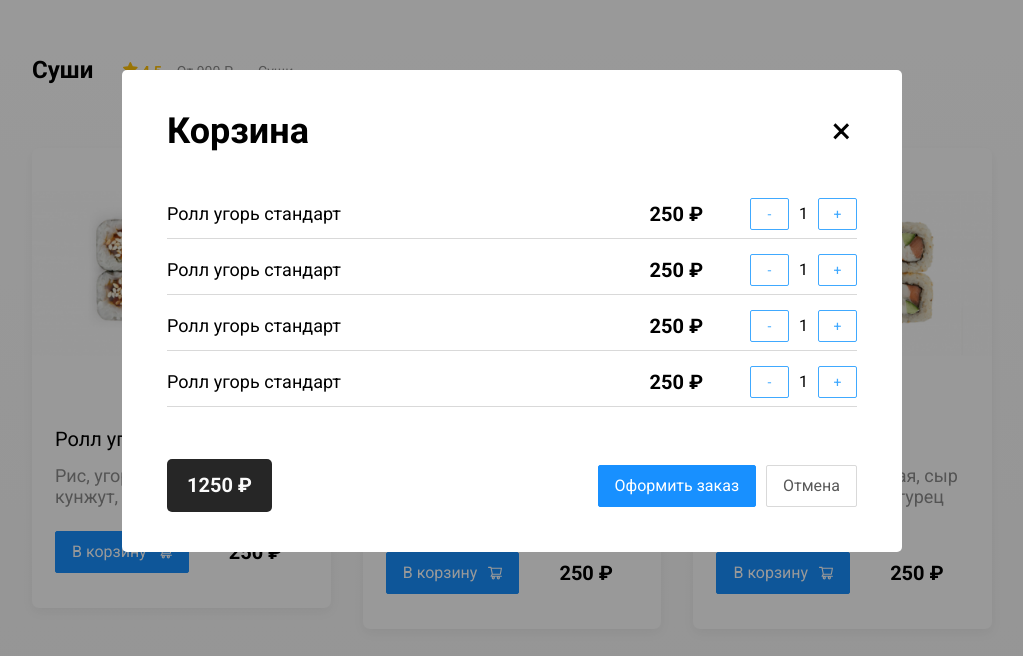
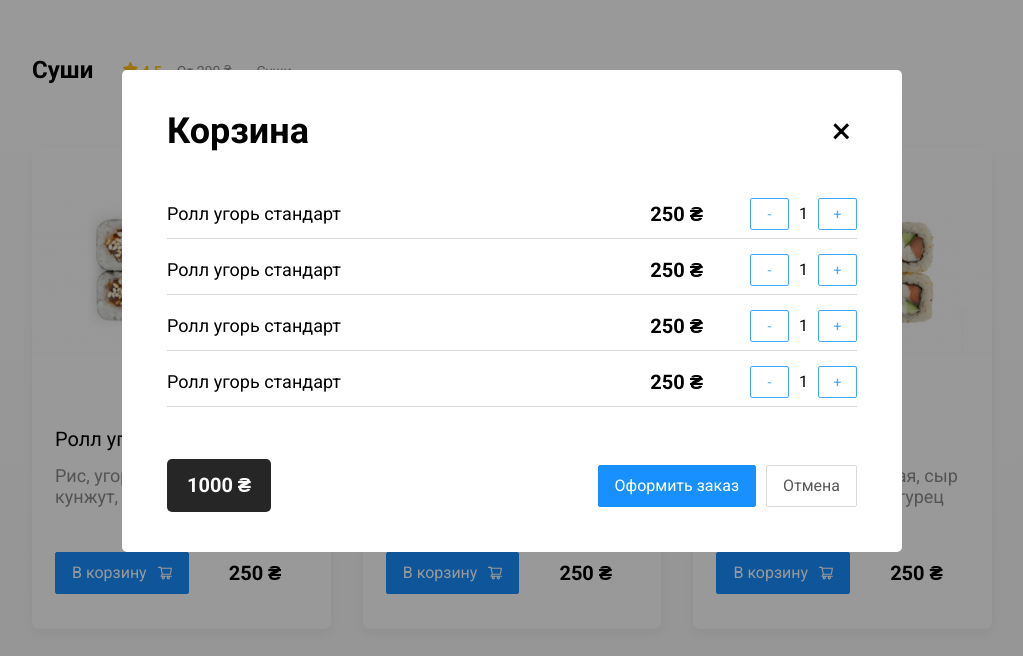
Before and after one commit to iTosia/delivery_food, a plain HTML site: page restaurant.html in a window 1280 px wide. Both pictures are taken after a click on the button "Корзина". Shown: the part 89-745 px from the top of the page, without its empty margins (128-1151 px from the left). Drawn offline with Linux system fonts and the light colour scheme.

Commit message:
No mistake

```diff
--- a/restaurant.html
+++ b/restaurant.html
@@ -36,7 +36,7 @@
                     <h2 class="section-title">Суши</h2>
                     <div class="card-info">
                         <div class="rating"><img src="img/star.svg" alt="rating"> 4.5</div>
-                        <div class="price">От 900 ₽</div>
+                        <div class="price">От 200 ₴</div>
                         <div class="category">Суши</div>
                     </div>
                 </div>
@@ -48,14 +48,14 @@
                                 <h3 class="card-title-reg">Ролл угорь стандарт</h3>
                             </div>
                             <div class="card-info">
-                                <div class="ingredients">Рис, угорь, соус унаги, кунжут, водоросли нори.</div>
+                                <div class="ingredients">Рис, угорь, соус унаги, кунжут, водоросли нори. <br><br> </div>
                             </div>
                             <div class="card-buttons">
                                 <button class="button button-primary">
                                     <span class="button-card-text">В корзину</span>
                                     <img src="img/shopping-cart-white.svg" alt="shopping-cart-white" class="button-card-image">
                                 </button>
-                                <strong class="card-price-bold">250 ₽</strong>
+                                <strong class="card-price-bold">250 ₴</strong>
                             </div>
                         </div>
                     </div>
@@ -73,7 +73,7 @@
                                     <span class="button-card-text">В корзину</span>
                                     <img src="img/shopping-cart-white.svg" alt="shopping-cart-white" class="button-card-image">
                                 </button>
-                                <strong class="card-price-bold">250 ₽</strong>
+                                <strong class="card-price-bold">250 ₴</strong>
                             </div>
                         </div>
                     </div>
@@ -91,7 +91,7 @@
                                     <span class="button-card-text">В корзину</span>
                                     <img src="img/shopping-cart-white.svg" alt="shopping-cart-white" class="button-card-image">
                                 </button>
-                                <strong class="card-price-bold">250 ₽</strong>
+                                <strong class="card-price-bold">250 ₴</strong>
                             </div>
                         </div>
                     </div>
@@ -109,7 +109,7 @@
                                     <span class="button-card-text">В корзину</span>
                                     <img src="img/shopping-cart-white.svg" alt="shopping-cart-white" class="button-card-image">
                                 </button>
-                                <strong class="card-price-bold">250 ₽</strong>
+                                <strong class="card-price-bold">250 ₴</strong>
                             </div>
                         </div>
                     </div>
@@ -127,7 +127,7 @@
                                     <span class="button-card-text">В корзину</span>
                                     <img src="img/shopping-cart-white.svg" alt="shopping-cart-white" class="button-card-image">
                                 </button>
-                                <strong class="card-price-bold">250 ₽</strong>
+                                <strong class="card-price-bold">250 ₴</strong>
                             </div>
                         </div>
                     </div>
@@ -135,7 +135,7 @@
                         <img src="img/sushi-6.jpg" alt="image" class="card-image card-image-sushi">
                         <div class="card-text">
                             <div class="card-heading">
-                                <h3 class="card-title-reg">Ролл с креветкой стандарт</h3>
+                                <h3 class="card-title-reg">Ролл с креветкой</h3>
                             </div>
                             <div class="card-info">
                                 <div class="ingredients">Рис, водоросли нори, креветки отварные, сыр сливочный, огурцы.</div>
@@ -145,7 +145,7 @@
                                     <span class="button-card-text">В корзину</span>
                                     <img src="img/shopping-cart-white.svg" alt="shopping-cart-white" class="button-card-image">
                                 </button>
-                                <strong class="card-price-bold">250 ₽</strong>
+                                <strong class="card-price-bold">250 ₴</strong>
                             </div>
                         </div>
                     </div>
@@ -184,7 +184,7 @@
             <div class="modal-body">
                 <div class="food-row">
                     <span class="food-name">Ролл угорь стандарт</span>
-                    <strong class="food-price">250 ₽</strong>
+                    <strong class="food-price">250 ₴</strong>
                     <div class="food-counter">
                         <button class="counter-button">-</button>
                         <span class="counter">1</span>
@@ -193,7 +193,7 @@
                 </div>
                 <div class="food-row">
                     <span class="food-name">Ролл угорь стандарт</span>
-                    <strong class="food-price">250 ₽</strong>
+                    <strong class="food-price">250 ₴</strong>
                     <div class="food-counter">
                         <button class="counter-button">-</button>
                         <span class="counter">1</span>
@@ -202,7 +202,7 @@
                 </div>
                 <div class="food-row">
                     <span class="food-name">Ролл угорь стандарт</span>
-                    <strong class="food-price">250 ₽</strong>
+                    <strong class="food-price">250 ₴</strong>
                     <div class="food-counter">
                         <button class="counter-button">-</button>
                         <span class="counter">1</span>
@@ -211,7 +211,7 @@
                 </div>
                 <div class="food-row">
                     <span class="food-name">Ролл угорь стандарт</span>
-                    <strong class="food-price">250 ₽</strong>
+                    <strong class="food-price">250 ₴</strong>
                     <div class="food-counter">
                         <button class="counter-button">-</button>
                         <span class="counter">1</span>
@@ -220,7 +220,7 @@
                 </div>
             </div>
             <div class="modal-footer">
-                <span class="modal-pricetag">1250 ₽</span>
+                <span class="modal-pricetag">1000 ₴</span>
                 <div class="footer-buttons">
                     <button class="button button-primary">Оформить заказ</button>
                     <button class="button">Отмена</button>
```
Also changed, not shown: index.html (+11 -11 lines).
